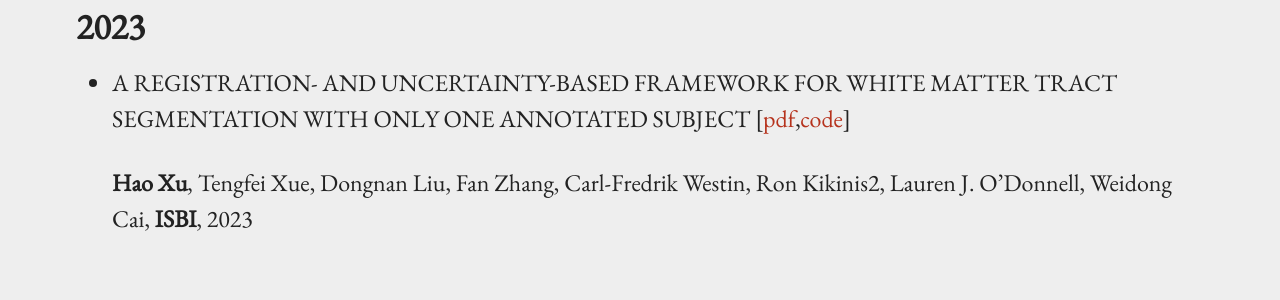
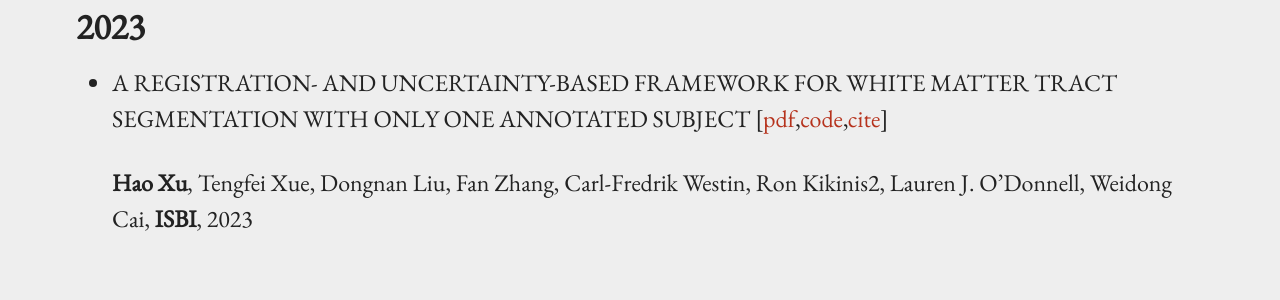
Before and after one commit to HaoXu0507/HaoXu0507.github.io, a Jekyll site: the page built from publications.md, in a window 1280 px wide. Shown: the part 260-560 px from the top of the page. Built offline with Jekyll 4.4.1, drawn with Linux system fonts in a browser that asks for light colours.

Commit message:
Update publications.md

```diff
--- a/publications.md
+++ b/publications.md
@@ -6,6 +6,6 @@
 
 # Publications
 ## 2023
-* A REGISTRATION- AND UNCERTAINTY-BASED FRAMEWORK FOR WHITE MATTER TRACT SEGMENTATION WITH ONLY ONE ANNOTATED SUBJECT [[pdf](https://arxiv.org/abs/2303.14371),[code](https://github.com/HaoXu0507/ISBI2023-One-Shot-WM-Tract-Segmentation)]
+* A REGISTRATION- AND UNCERTAINTY-BASED FRAMEWORK FOR WHITE MATTER TRACT SEGMENTATION WITH ONLY ONE ANNOTATED SUBJECT [[pdf](https://arxiv.org/abs/2303.14371),[code](https://github.com/HaoXu0507/ISBI2023-One-Shot-WM-Tract-Segmentation),[cite](https://haoxu0507.github.io/publications/isbi2023/)]
 
   **Hao Xu**, Tengfei Xue, Dongnan Liu, Fan Zhang, Carl-Fredrik Westin, Ron Kikinis2, Lauren J. O’Donnell, Weidong Cai, **ISBI**, 2023
```
